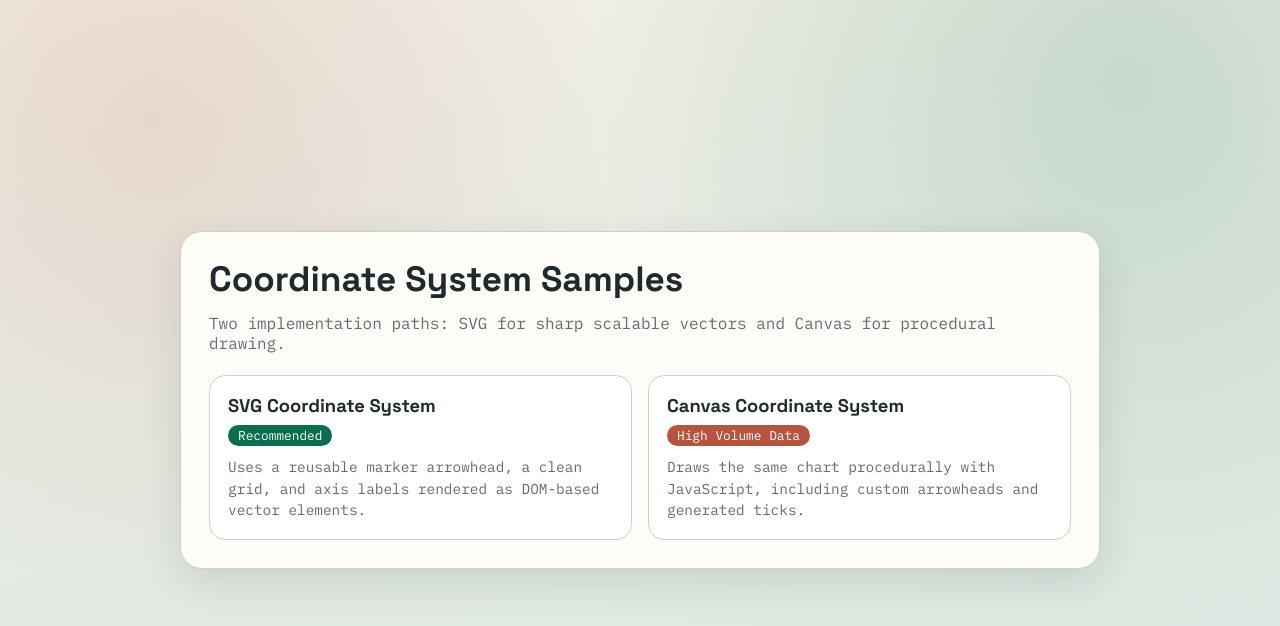
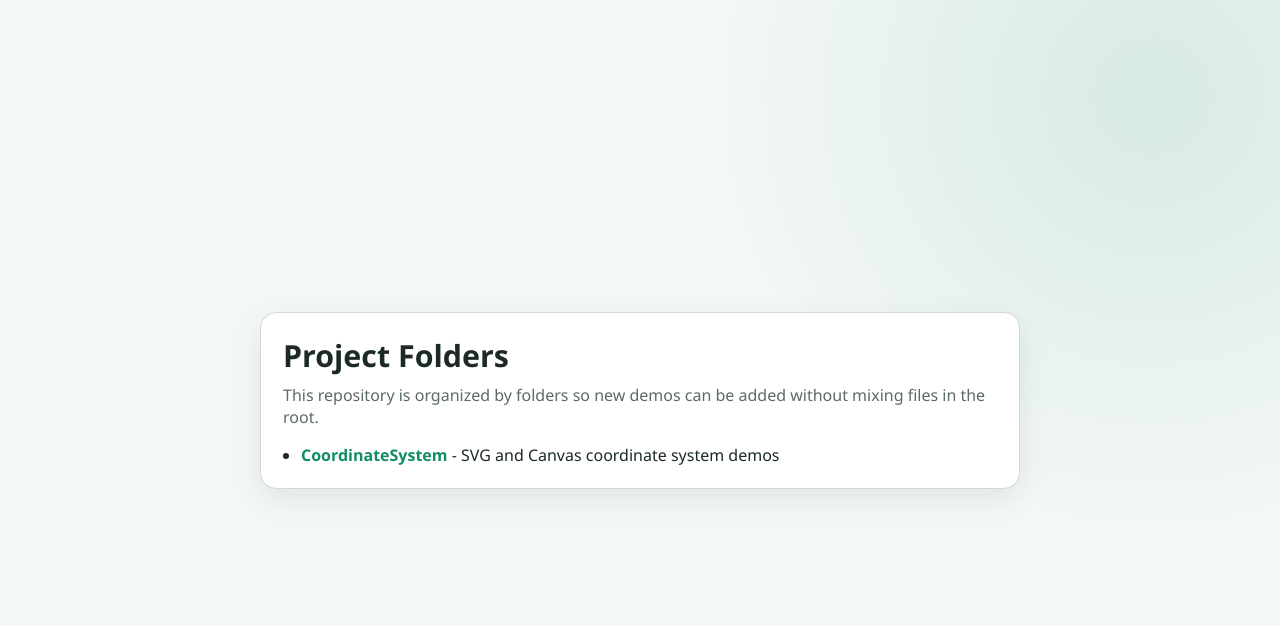
Before and after one commit to antomykl/TargetingSolution, a plain HTML site: page index.html in a window 1280 px wide. Drawn offline with Linux system fonts and the light colour scheme.

Commit message:
Reorganize project into CoordinateSystem folder

```diff
--- a/index.html
+++ b/index.html
@@ -3,138 +3,70 @@
 <head>
   <meta charset="UTF-8" />
   <meta name="viewport" content="width=device-width, initial-scale=1.0" />
-  <title>Coordinate System Samples</title>
-  <link rel="preconnect" href="https://fonts.googleapis.com" />
-  <link rel="preconnect" href="https://fonts.gstatic.com" crossorigin />
-  <link href="https://fonts.googleapis.com/css2?family=Space+Grotesk:wght@500;700&family=IBM+Plex+Mono:wght@400;600&display=swap" rel="stylesheet" />
+  <title>Projects</title>
   <style>
     :root {
-      --bg-top: #f2efe6;
-      --bg-bottom: #d9e7e1;
-      --panel: #fffdf8;
-      --text: #1f2a2e;
-      --muted: #5f6d72;
-      --accent: #0b6e4f;
-      --accent-2: #b6543f;
-      --border: #c9d2cc;
+      --bg: #f3f7f5;
+      --panel: #ffffff;
+      --text: #1b2a27;
+      --muted: #5b6b67;
+      --border: #cfd9d5;
+      --accent: #0f8d67;
     }
 
-    * {
-      box-sizing: border-box;
-    }
+    * { box-sizing: border-box; }
 
     body {
       margin: 0;
       min-height: 100vh;
-      font-family: "Space Grotesk", sans-serif;
-      color: var(--text);
-      background:
-        radial-gradient(circle at 12% 15%, rgba(182, 84, 63, 0.14), transparent 36%),
-        radial-gradient(circle at 88% 10%, rgba(11, 110, 79, 0.16), transparent 40%),
-        linear-gradient(170deg, var(--bg-top), var(--bg-bottom));
       display: grid;
       place-items: center;
       padding: 24px;
+      font-family: "Space Grotesk", "Segoe UI", sans-serif;
+      color: var(--text);
+      background: radial-gradient(circle at 90% 12%, rgba(15, 141, 103, 0.12), transparent 32%), var(--bg);
     }
 
     main {
-      width: min(920px, 100%);
+      width: min(760px, 100%);
       background: var(--panel);
       border: 1px solid var(--border);
-      border-radius: 22px;
-      padding: 28px;
-      box-shadow: 0 14px 40px rgba(24, 40, 35, 0.12);
-      animation: reveal 500ms ease-out;
+      border-radius: 16px;
+      padding: 22px;
+      box-shadow: 0 10px 30px rgba(17, 36, 31, 0.08);
     }
 
     h1 {
-      margin: 0;
-      font-size: clamp(1.5rem, 3vw, 2.2rem);
-      line-height: 1.1;
+      margin: 0 0 8px;
+      font-size: clamp(1.35rem, 3vw, 1.9rem);
     }
 
     p {
-      margin: 14px 0 0;
-      font-family: "IBM Plex Mono", monospace;
+      margin: 0 0 16px;
       color: var(--muted);
     }
 
-    .cards {
-      margin-top: 22px;
-      display: grid;
-      grid-template-columns: repeat(auto-fit, minmax(250px, 1fr));
-      gap: 16px;
+    ul {
+      margin: 0;
+      padding-left: 18px;
     }
 
-    .card {
-      background: #fff;
-      border: 1px solid var(--border);
-      border-radius: 16px;
-      padding: 18px;
+    a {
+      color: var(--accent);
       text-decoration: none;
-      color: inherit;
-      transition: transform 180ms ease, box-shadow 180ms ease;
+      font-weight: 600;
     }
 
-    .card:hover {
-      transform: translateY(-4px);
-      box-shadow: 0 8px 26px rgba(20, 45, 39, 0.12);
-    }
-
-    .card h2 {
-      margin: 0;
-      font-size: 1.15rem;
-    }
-
-    .card .tag {
-      margin-top: 8px;
-      display: inline-block;
-      font-size: 0.8rem;
-      font-family: "IBM Plex Mono", monospace;
-      color: #fff;
-      background: var(--accent);
-      border-radius: 999px;
-      padding: 2px 10px;
-    }
-
-    .card:last-child .tag {
-      background: var(--accent-2);
-    }
-
-    .card p {
-      margin-top: 10px;
-      font-size: 0.9rem;
-      line-height: 1.5;
-    }
-
-    @keyframes reveal {
-      from {
-        opacity: 0;
-        transform: translateY(10px);
-      }
-      to {
-        opacity: 1;
-        transform: translateY(0);
-      }
-    }
+    a:hover { text-decoration: underline; }
   </style>
 </head>
 <body>
   <main>
-    <h1>Coordinate System Samples</h1>
-    <p>Two implementation paths: SVG for sharp scalable vectors and Canvas for procedural drawing.</p>
-    <section class="cards">
-      <a class="card" href="svg-sample.html">
-        <h2>SVG Coordinate System</h2>
-        <span class="tag">Recommended</span>
-        <p>Uses a reusable marker arrowhead, a clean grid, and axis labels rendered as DOM-based vector elements.</p>
-      </a>
-      <a class="card" href="canvas-sample.html">
-        <h2>Canvas Coordinate System</h2>
-        <span class="tag">High Volume Data</span>
-        <p>Draws the same chart procedurally with JavaScript, including custom arrowheads and generated ticks.</p>
-      </a>
-    </section>
+    <h1>Project Folders</h1>
+    <p>This repository is organized by folders so new demos can be added without mixing files in the root.</p>
+    <ul>
+      <li><a href="CoordinateSystem/index.html">CoordinateSystem</a> - SVG and Canvas coordinate system demos</li>
+    </ul>
   </main>
 </body>
 </html>
```
Also changed, not shown: CoordinateSystem/index.html (added, +140 -0 lines), CoordinateSystem/canvas-sample.html (renamed from canvas-sample.html), CoordinateSystem/svg-sample.html (renamed from svg-sample.html), 1 other file.
